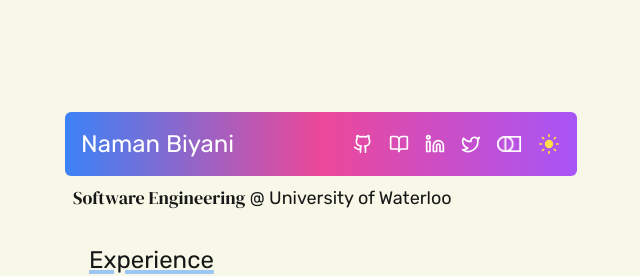
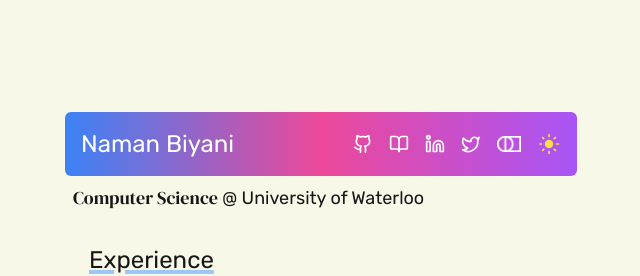
Before and after one commit to NamanBiyani06/namanbiyani.com, a Next.js app: page / in a window 1280 px wide. Shown: the top 276 px of the page, without its empty margins (319-959 px from the left). Built offline with nearby package versions, Linux system fonts and the light colour scheme; a web font is replaced by a local one.

Commit message:
se -> cs

```diff
--- a/src/components/Header/header.tsx
+++ b/src/components/Header/header.tsx
@@ -94,7 +94,7 @@ export default function Header() {
       </div>
 
       <div className={`px-2 text-lg`}>
-        <span className={`${dmSerifDisplay.className}`}>Software Engineering</span> @ University of Waterloo
+        <span className={`${dmSerifDisplay.className}`}>Computer Science</span> @ University of Waterloo
         {/* <AtSign className="inline-block mx-2" size={16}/> */}
       </div>
     </div>
```
